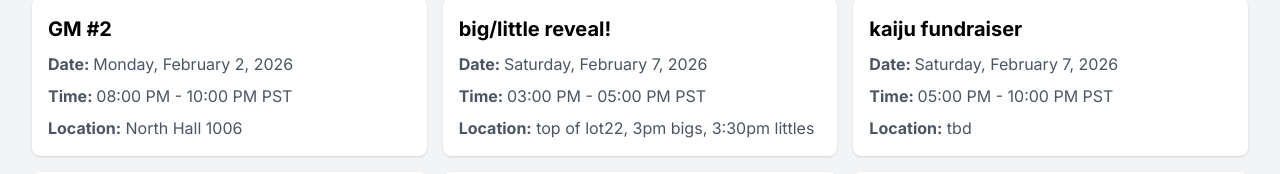
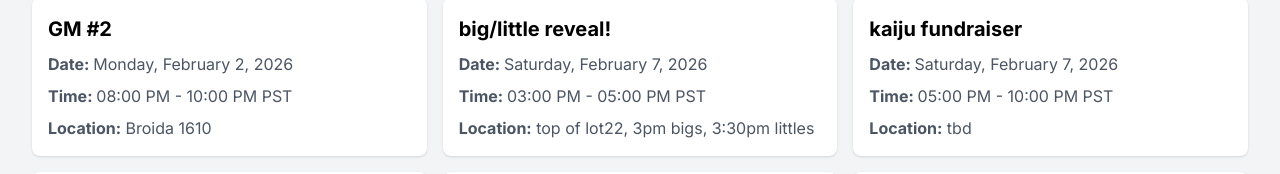
Before and after one commit to UCSBTASA/UCSBTASA.github.io, a Next.js app: page / in a window 1280 px wide. Shown: the part 1518-1692 px from the top of the page. Built offline with nearby package versions, Linux system fonts and the light colour scheme.

Commit message:
Update eventData.ts

```diff
--- a/data/eventData.ts
+++ b/data/eventData.ts
@@ -7,7 +7,7 @@ const events =
     "time": "08:00 PM - 10:00 PM",
     "start": "08:00 PM",
     "end": "10:00 PM",
-    "location": "North Hall 1006",
+    "location": "Broida 1610",
     "customTime": ""
   },
   {
```
